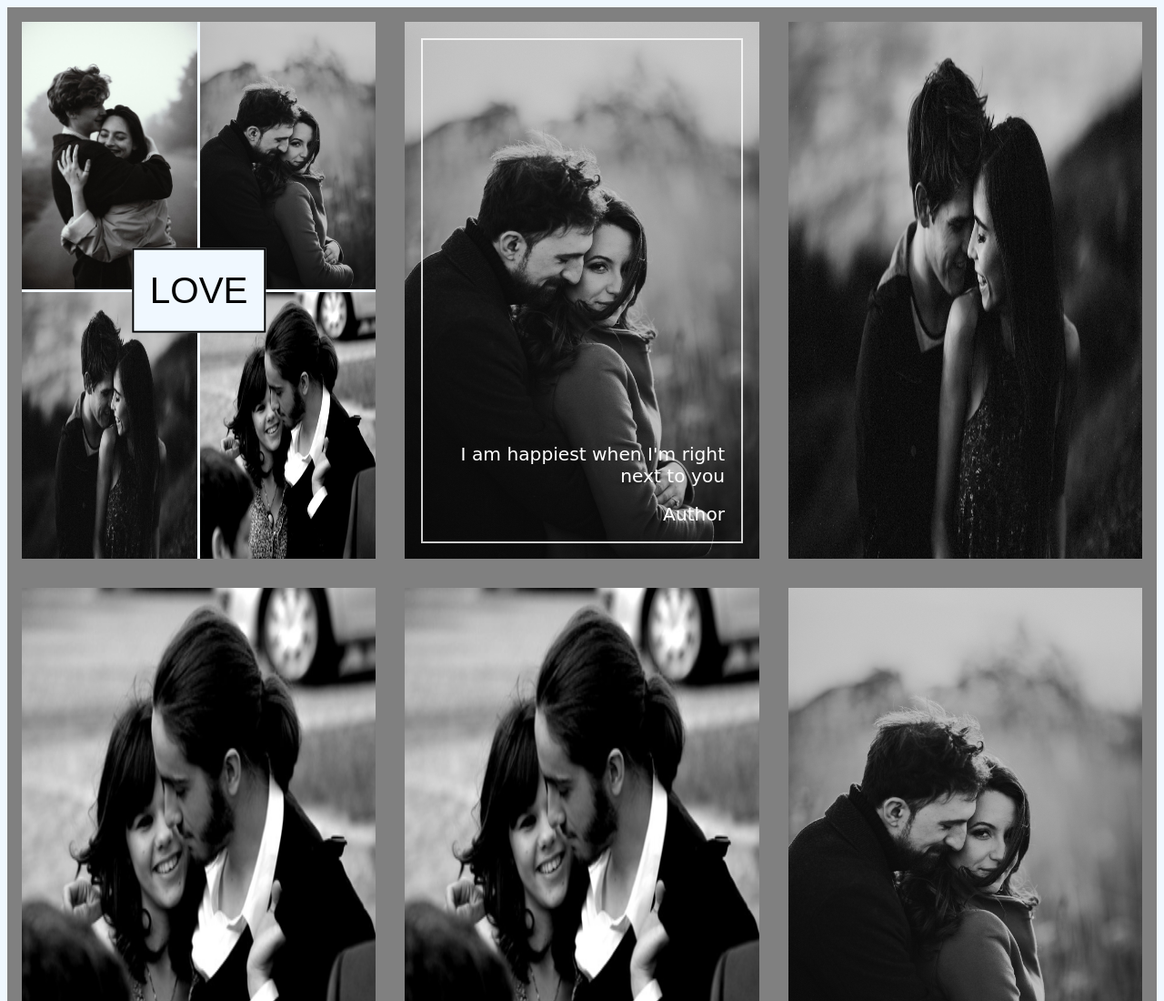
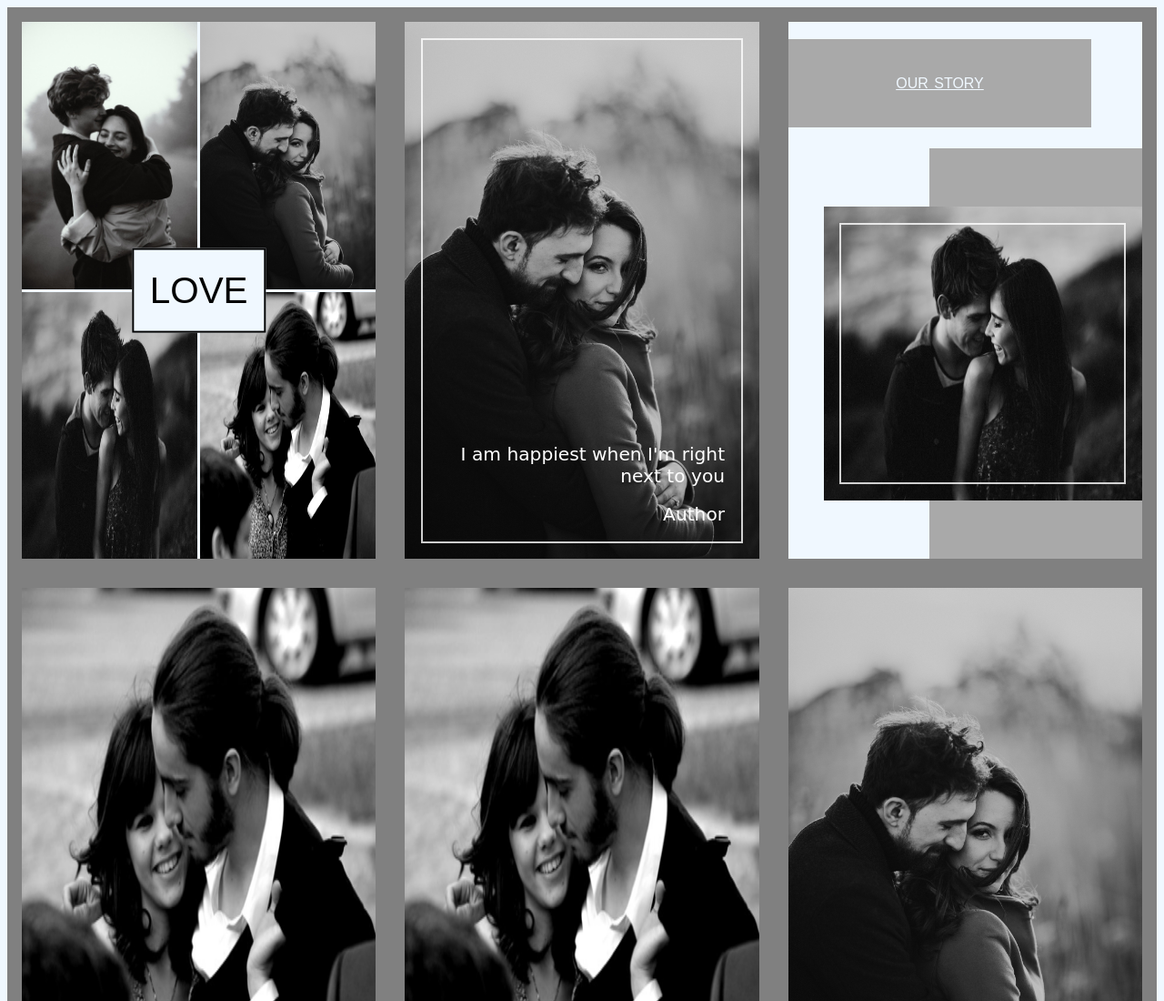
Before and after one commit to AgnieszkaDra/Social-media, a plain HTML site: page index.html in a window 1280 px wide. Shown: the top 1100 px of the page at 91% size. Drawn offline with Linux system fonts and the light colour scheme; a web font is replaced by a local one.

Commit message:
end socialmedia__section3

```diff
--- a/index.html
+++ b/index.html
@@ -39,7 +39,16 @@
             </figcaption>
         </section>
         <section class="socialmedia__section3 grid">
-            <img src="IMG/Love3.jpg">
+            <div class="socialmedia__section3__text">
+                <figure>OUR STORY</figure>
+            </div>
+            <figure class="figure">
+                <div class="socialmedia__section3__background"></div>
+                    <picture class="socialmedia__section3__picture">
+                        <img src="IMG/Love3.jpg" class="socialmedia__section3__photo">
+                        <figcaption class="socialmedia__section2__figcaption"></figcaption>
+                    </picture>
+            </figure>
         </section>
         <section class="socialmedia__section4 grid">
             <img src="IMG/love4.gif">
--- a/style.css
+++ b/style.css
@@ -110,7 +110,55 @@ span {
 .socialmedia__section3{
     grid-column:5/7 ;
     grid-row:1/2;
+    display: grid;
+    grid-template-rows: 0.3fr 1fr;
+    grid-template-columns: 100%;
+    background-color: aliceblue;
 }
+
+.socialmedia__section3__picture {
+   position: relative;
+    grid-column: 2/4;
+    grid-row: 2/3;
+
+
+}
+
+.figure {
+    margin: 0;
+    display: grid;
+    grid-template-rows: 0.2fr 1fr 0.2fr;
+    grid-template-columns: 0.2fr 0.6fr 1.2fr;
+}
+
+.socialmedia__section3__text {
+    grid-row: 1/2;
+
+    display: grid;
+    grid-template-rows: 0.2fr 1fr 0.2fr;
+    grid-template-columns: 1.2fr 0.2fr;
+}
+
+.socialmedia__section3__text > figure {
+    grid-column: 1/2 ;
+    grid-row: 2/3;
+    text-decoration: underline;
+    background-color:darkgray;
+    margin: 0;
+    display: flex;
+    justify-content: center;
+    align-items: center;
+    color: aliceblue;
+    word-spacing: 2px;
+
+}
+.socialmedia__section3__background {
+   grid-row: 1/4;
+   grid-column: 3/4;
+   background-color: darkgray;
+}
+
+
 
 .socialmedia__section4{
     grid-column: 1/3;
```
